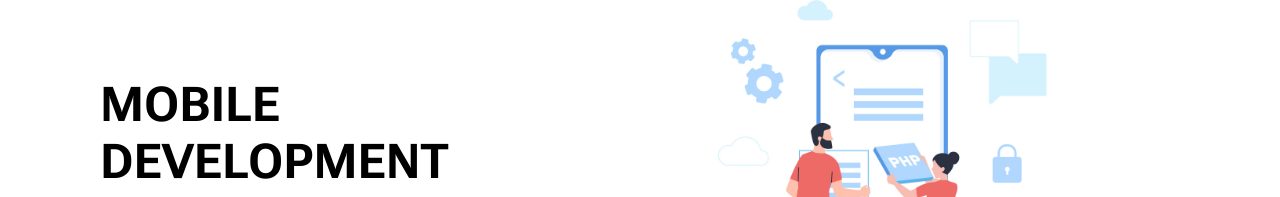
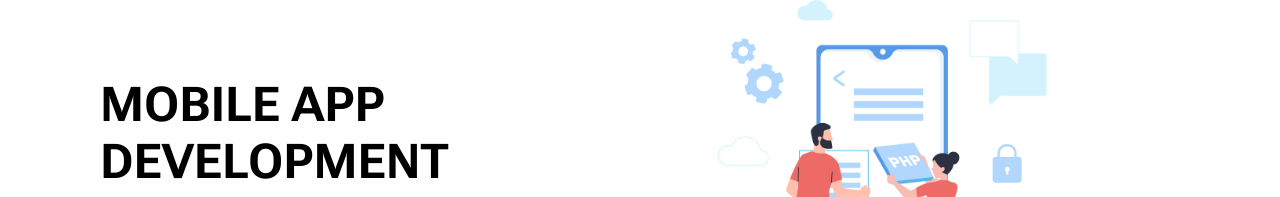
Before and after one commit to SaruhasanT/Ligt-Studios, a plain HTML site: page index.html in a window 1280 px wide. Shown: the part 1047-1244 px from the top of the page. Drawn offline with Linux system fonts and the light colour scheme.

Commit message:
content change

```diff
--- a/index.html
+++ b/index.html
@@ -54,7 +54,7 @@
     </section>
     <section class="mobile service">
       <div class="description">
-        <h2>MOBILE DEVELOPMENT</h2>
+        <h2>MOBILE APP DEVELOPMENT</h2>
         <p>
           Our Web Development Services offer custom, responsive, and visually
           appealing websites designed to meet your unique business needs. We
```
